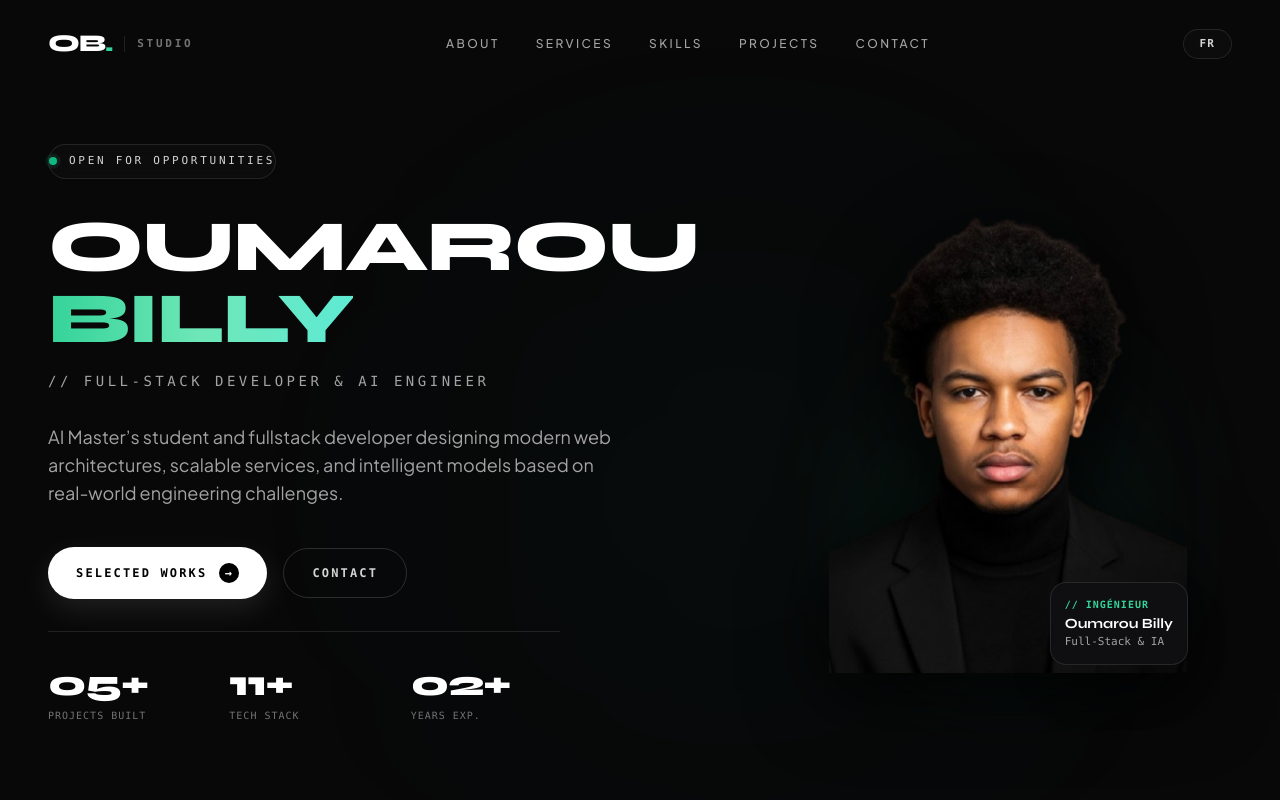
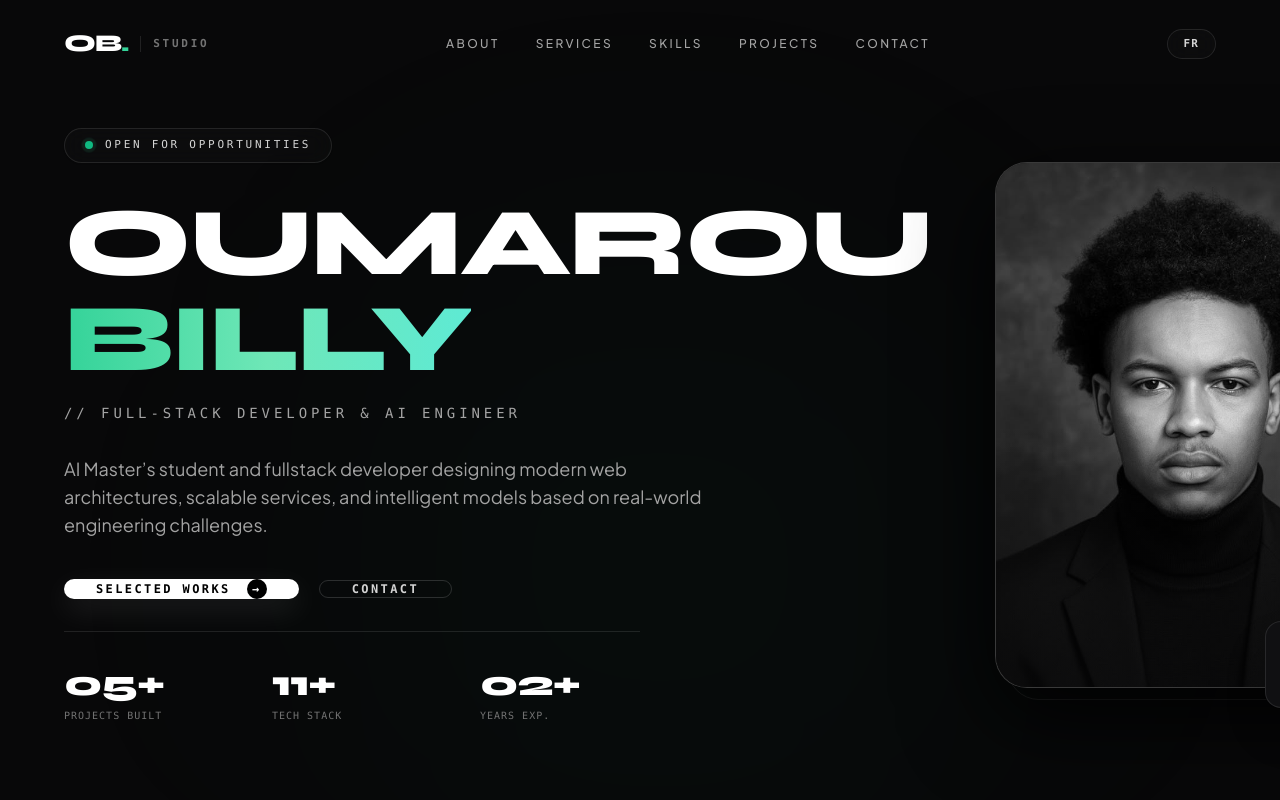
Before and after one commit to Billy-Crawford/portfolio, a Next.js app: page /en in a window 1280 px wide. Shown: the top 800 px of the page. Built offline with nearby package versions, Linux system fonts and the light colour scheme; no server answers.

Commit message:
fix(ui): expand viewport to max-w-[1600px] for spacious layout and restore me.jpeg with b&w to color hover

```diff
--- a/src/components/layout/Footer.tsx
+++ b/src/components/layout/Footer.tsx
@@ -16,7 +16,7 @@ export default function Footer({ locale }: Props) {
 
   return (
     <footer className="w-full bg-[#080809] border-t border-white/5 py-14">
-      <div className="max-w-7xl mx-auto px-6 md:px-12 flex flex-col md:flex-row items-center justify-between gap-6">
+      <div className="max-w-[1600px] mx-auto px-6 sm:px-12 lg:px-16 flex flex-col md:flex-row items-center justify-between gap-6">
 
         <div className="flex items-center gap-4">
           <span className="font-display font-black text-xl text-white">OB.</span>
--- a/src/components/layout/Navbar.tsx
+++ b/src/components/layout/Navbar.tsx
@@ -34,7 +34,7 @@ export default function Navbar({ locale }: { locale: "en" | "fr" }) {
           : "bg-transparent py-7"
       }`}
     >
-      <div className="max-w-7xl mx-auto px-6 md:px-12 flex items-center justify-between">
+      <div className="max-w-[1600px] mx-auto px-6 sm:px-12 lg:px-16 flex items-center justify-between">
 
         {/* LOGO ÉDITORIAL AVEC MONOGRAMME */}
         <Link href={`/${locale}`} className="group flex items-center gap-3">
--- a/src/components/sections/About.tsx
+++ b/src/components/sections/About.tsx
@@ -40,7 +40,7 @@ export default function About({ locale }: Props) {
 
   return (
     <section id="about" className="py-36 bg-[#080809] border-t border-white/5 relative">
-      <div className="max-w-7xl mx-auto px-6 md:px-12">
+      <div className="max-w-[1600px] mx-auto px-6 sm:px-12 lg:px-16">
 
         {/* EN-TÊTE ÉDITORIALE */}
         <div className="flex items-center gap-4 mb-8">
--- a/src/components/sections/Hero.tsx
+++ b/src/components/sections/Hero.tsx
@@ -17,22 +17,23 @@ export default function Hero({ locale }: Props) {
       : (content?.hero_subtitle?.value_en ?? t.heroSubtitle);
 
   return (
-    <section id="home" className="relative min-h-[90vh] w-full flex items-center justify-center bg-[#080809] pt-36 pb-24 overflow-hidden">
+    <section id="home" className="relative min-h-[92vh] w-full flex items-center justify-center bg-[#080809] pt-32 pb-20 overflow-hidden">
 
-      {/* Halo de lumière très subtil derrière le portrait */}
-      <div className="absolute top-1/3 right-1/4 w-[450px] h-[450px] bg-emerald-500/[0.04] rounded-full blur-[140px] pointer-events-none" />
+      {/* Halo de lumière très subtil */}
+      <div className="absolute top-1/3 right-1/4 w-[600px] h-[600px] bg-emerald-500/[0.035] rounded-full blur-[160px] pointer-events-none" />
 
-      <div className="relative w-full max-w-7xl mx-auto px-6 md:px-12 flex flex-col lg:flex-row items-center justify-between gap-12 lg:gap-16 z-10">
+      {/* CONTENEUR ULTRA-LARGE PLEIN ÉCRAN */}
+      <div className="relative w-full max-w-[1600px] mx-auto px-6 sm:px-12 lg:px-16 flex flex-col lg:flex-row items-center justify-between gap-12 lg:gap-16 z-10">
 
-        {/* BLOC GAUCHE : TEXTE & ACTIONS (Largeur contrôlée pour ne jamais déborder) */}
-        <div className="w-full lg:w-[60%] flex flex-col items-start space-y-8">
+        {/* BLOC GAUCHE : IDENTITÉ & TEXTE (PREND BIEN L'ESPACE SANS COUPURE) */}
+        <div className="w-full lg:flex-1 flex flex-col items-start space-y-8">
 
           {/* Badge statut */}
           <motion.div
             initial={{ opacity: 0, y: 16 }}
             animate={{ opacity: 1, y: 0 }}
             transition={{ duration: 0.5 }}
-            className="inline-flex items-center gap-3 border border-white/10 bg-white/[0.02] backdrop-blur-md rounded-full px-4.5 py-2 shadow-sm"
+            className="inline-flex items-center gap-3 border border-white/10 bg-white/[0.02] backdrop-blur-md rounded-full px-5 py-2 shadow-sm"
           >
             <span className="relative flex h-2 w-2">
               <span className="animate-ping absolute inline-flex h-full w-full rounded-full bg-emerald-400 opacity-75" />
@@ -43,44 +44,44 @@ export default function Hero({ locale }: Props) {
             </span>
           </motion.div>
 
-          {/* Grand titre éditorial responsive (clamp & overflow-hidden sécurisé) */}
+          {/* Grand titre éditorial fluide sans coupure de mots */}
           <motion.div
             initial={{ opacity: 0, y: 24 }}
             animate={{ opacity: 1, y: 0 }}
             transition={{ duration: 0.7, delay: 0.1 }}
             className="space-y-3 w-full"
           >
-            <h1 className="font-display text-4xl sm:text-6xl xl:text-7xl font-black tracking-tight text-white leading-[1.05] uppercase break-words">
+            <h1 className="font-display text-5xl sm:text-7xl xl:text-8xl font-black tracking-tight text-white leading-[1.02] uppercase">
               Oumarou <br />
               <span className="text-transparent bg-clip-text bg-gradient-to-r from-emerald-400 via-emerald-300 to-teal-300">
                 Billy
               </span>
             </h1>
-            <p className="text-xs sm:text-sm font-mono uppercase tracking-[0.25em] text-neutral-400 pt-1 font-medium">
+            <p className="text-xs sm:text-sm font-mono uppercase tracking-[0.28em] text-neutral-400 pt-1 font-medium">
               // {locale === "fr" ? "DÉVELOPPEUR FULL-STACK & INGÉNIERIE IA" : "FULL-STACK DEVELOPER & AI ENGINEER"}
             </p>
           </motion.div>
 
-          {/* Description aérée et lisible */}
+          {/* Description aérée */}
           <motion.p
             initial={{ opacity: 0, y: 16 }}
             animate={{ opacity: 1, y: 0 }}
             transition={{ duration: 0.6, delay: 0.2 }}
-            className="text-base sm:text-lg text-neutral-400 leading-relaxed max-w-xl font-normal"
+            className="text-base sm:text-lg text-neutral-400 leading-relaxed max-w-2xl font-normal"
           >
             {subtitle}
           </motion.p>
 
-          {/* Boutons d'action grand style */}
+          {/* Boutons d'action */}
           <motion.div
             initial={{ opacity: 0, y: 16 }}
             animate={{ opacity: 1, y: 0 }}
             transition={{ duration: 0.6, delay: 0.3 }}
-            className="flex flex-wrap items-center gap-4 pt-2"
+            className="flex flex-wrap items-center gap-5 pt-2"
           >
             <a
               href="#projects"
-              className="group inline-flex items-center gap-3 bg-white text-black hover:bg-neutral-200 text-xs font-mono uppercase tracking-[0.18em] font-bold px-7 py-4 rounded-full transition-all duration-300 active:scale-95 shadow-[0_10px_30px_rgba(255,255,255,0.1)]"
+              className="group inline-flex items-center gap-4 bg-white text-black hover:bg-neutral-200 text-xs font-mono uppercase tracking-[0.2em] font-bold px-8 py-4.5 rounded-full transition-all duration-300 active:scale-95 shadow-[0_10px_30px_rgba(255,255,255,0.1)]"
             >
               <span>{locale === "fr" ? "VOIR MES PROJETS" : "SELECTED WORKS"}</span>
               <span className="w-5 h-5 rounded-full bg-black text-white flex items-center justify-center text-xs group-hover:translate-x-1 transition-transform">
@@ -90,18 +91,18 @@ export default function Hero({ locale }: Props) {
 
             <a
               href="#contact"
-              className="inline-flex items-center gap-2 text-xs font-mono uppercase tracking-[0.18em] font-bold text-neutral-300 hover:text-white px-7 py-4 rounded-full border border-white/15 hover:border-white/40 transition-all duration-300 active:scale-95"
+              className="inline-flex items-center gap-2 text-xs font-mono uppercase tracking-[0.2em] font-bold text-neutral-300 hover:text-white px-8 py-4.5 rounded-full border border-white/15 hover:border-white/40 transition-all duration-300 active:scale-95"
             >
               <span>CONTACT</span>
             </a>
           </motion.div>
 
-          {/* Métriques style catalogue éditorial */}
+          {/* Métriques bien aérées */}
           <motion.div
             initial={{ opacity: 0 }}
             animate={{ opacity: 1 }}
             transition={{ duration: 0.7, delay: 0.45 }}
-            className="grid grid-cols-3 gap-6 sm:gap-8 pt-8 border-t border-white/10 w-full max-w-lg"
+            className="grid grid-cols-3 gap-8 sm:gap-12 pt-8 border-t border-white/10 w-full max-w-xl"
           >
             <div>
               <p className="font-display text-3xl sm:text-4xl font-black text-white tracking-tight">05+</p>
@@ -125,31 +126,32 @@ export default function Hero({ locale }: Props) {
 
         </div>
 
-        {/* BLOC DROITE : PORTRAIT DÉTOURÉ (me-rbg.png) INTÉGRÉ NATURELLEMENT */}
+        {/* BLOC DROITE : PORTRAIT AVEC BACKGROUND (me.jpeg) + EFFET NOIR/BLANC VERS COULEUR AU SURVOL */}
         <motion.div
-          initial={{ opacity: 0, scale: 0.95 }}
+          initial={{ opacity: 0, scale: 0.96 }}
           animate={{ opacity: 1, scale: 1 }}
           transition={{ duration: 0.8, delay: 0.2 }}
-          className="w-full lg:w-[40%] flex justify-center items-center relative"
+          className="w-full lg:w-auto flex justify-center items-center relative shrink-0"
         >
-          <div className="relative w-[280px] sm:w-[320px] lg:w-[360px] aspect-[3/4]">
+          <div className="relative w-[300px] sm:w-[360px] xl:w-[400px] aspect-[3.8/5]">
 
-            {/* Halo lumineux d'aura subtile derrière le détourage */}
-            <div className="absolute inset-0 bg-gradient-to-t from-emerald-500/20 via-emerald-500/5 to-transparent rounded-full blur-3xl opacity-70 transform scale-90 translate-y-6" />
+            {/* Liseré géométrique d'art */}
+            <div className="absolute inset-0 border border-white/10 rounded-[32px] transform translate-x-3 translate-y-3 pointer-events-none" />
 
-            {/* Photo sans background */}
-            <div className="relative w-full h-full">
+            {/* Cadre de luxe avec filtre N&B par défaut et passage en couleur au survol */}
+            <div className="relative w-full h-full rounded-[32px] overflow-hidden border border-white/15 bg-neutral-900 shadow-[0_30px_90px_rgba(0,0,0,0.85)] group cursor-pointer">
               <Image
-                src="/me-rbg.png"
+                src="/me.jpeg"
                 alt="Oumarou Billy"
                 fill
-                className="object-contain object-bottom drop-shadow-[0_20px_40px_rgba(0,0,0,0.9)] hover:scale-105 transition-transform duration-500"
+                className="object-cover object-top filter grayscale contrast-115 group-hover:grayscale-0 group-hover:scale-105 transition-all duration-700 ease-out"
                 priority
               />
+              <div className="absolute inset-0 bg-gradient-to-t from-[#080809] via-transparent to-transparent opacity-60 group-hover:opacity-30 transition-opacity duration-700" />
             </div>
 
-            {/* Petit badge élégant en coin */}
-            <div className="absolute bottom-2 right-0 bg-[#101012]/90 border border-white/10 rounded-2xl p-3.5 shadow-2xl backdrop-blur-md">
+            {/* Badge élégant */}
+            <div className="absolute -bottom-5 -right-3 bg-[#101012] border border-white/10 rounded-2xl p-4 shadow-2xl backdrop-blur-md">
               <p className="text-[10px] font-mono text-emerald-400 uppercase tracking-widest font-bold">// INGÉNIEUR</p>
               <p className="font-display font-bold text-sm text-white mt-0.5">Oumarou Billy</p>
               <p className="text-[11px] text-neutral-400 font-mono">Full-Stack & IA</p>
--- a/src/components/sections/Projects.tsx
+++ b/src/components/sections/Projects.tsx
@@ -13,7 +13,7 @@ export default function Projects({ locale }: Props) {
 
   return (
     <section id="projects" className="py-36 bg-[#080809] border-t border-white/5 relative">
-      <div className="max-w-7xl mx-auto px-6 md:px-12">
+      <div className="max-w-[1600px] mx-auto px-6 sm:px-12 lg:px-16">
 
         {/* EN-TÊTE ÉDITORIALE */}
         <div className="flex items-center gap-4 mb-8">
--- a/src/components/sections/Services.tsx
+++ b/src/components/sections/Services.tsx
@@ -17,7 +17,7 @@ export default function Services({ locale }: Props) {
 
   return (
     <section id="services" className="py-36 bg-[#080809] border-t border-white/5 relative">
-      <div className="max-w-7xl mx-auto px-6 md:px-12">
+      <div className="max-w-[1600px] mx-auto px-6 sm:px-12 lg:px-16">
 
         {/* EN-TÊTE ÉDITORIALE */}
         <div className="flex items-center gap-4 mb-8">
--- a/src/components/sections/Skills.tsx
+++ b/src/components/sections/Skills.tsx
@@ -24,7 +24,7 @@ export default function Skills({ locale }: Props) {
 
   return (
     <section id="skills" className="py-36 bg-[#080809] border-t border-white/5 relative">
-      <div className="max-w-7xl mx-auto px-6 md:px-12">
+      <div className="max-w-[1600px] mx-auto px-6 sm:px-12 lg:px-16">
 
         {/* EN-TÊTE ÉDITORIALE */}
         <div className="flex items-center gap-4 mb-8">
```
Also changed, not shown: src/components/sections/Contact.tsx (+26 -16 lines).
